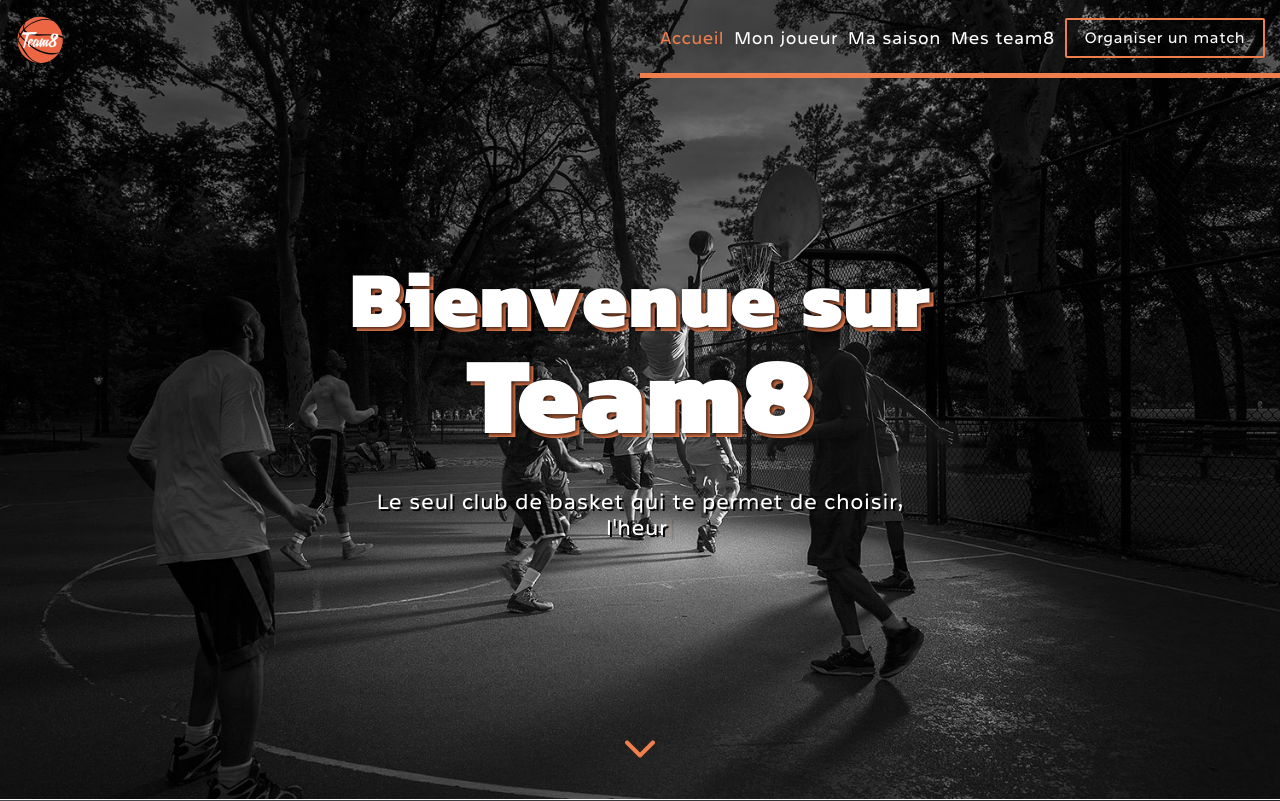
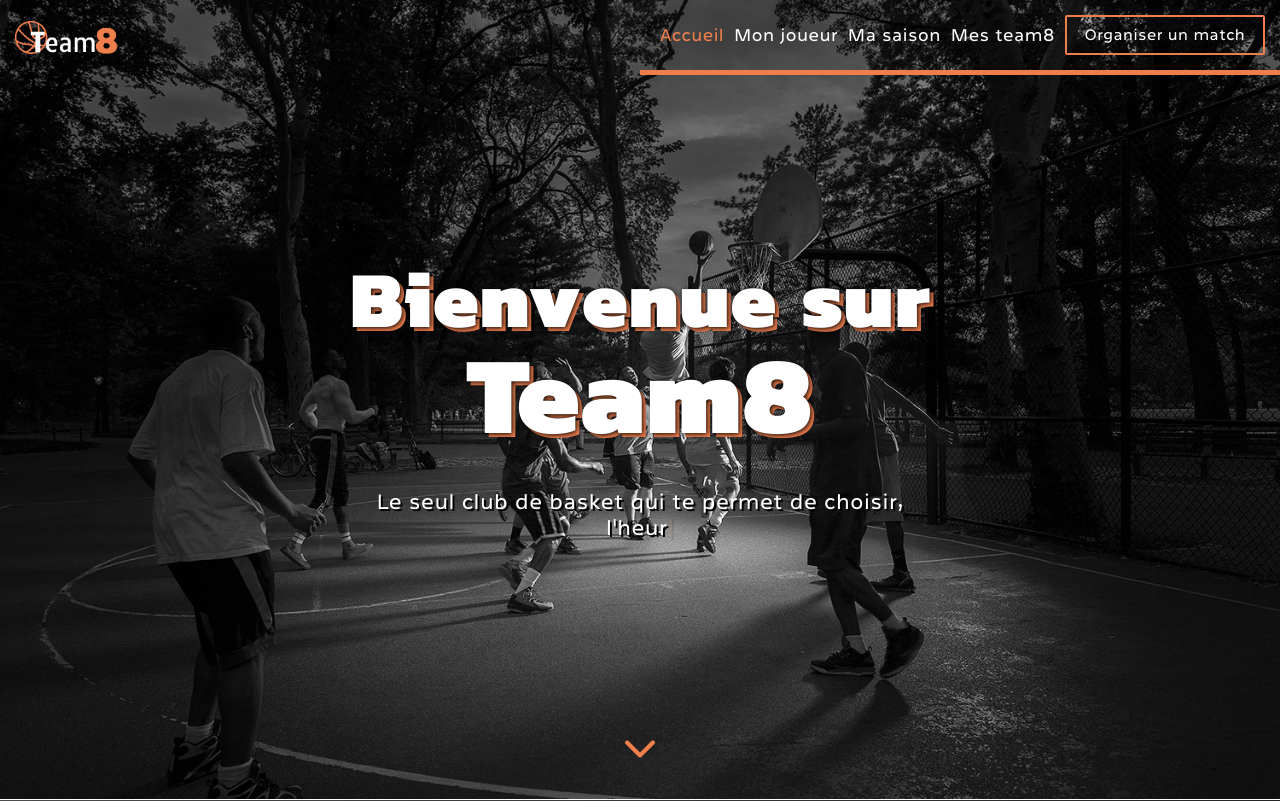
Before and after one commit to pauldevaublanc/team8-app, a React (Create React App) app: page / in a window 1280 px wide. Shown: the top 801 px of the page. Built offline with nearby package versions, Linux system fonts and the light colour scheme.

Commit message:
logo changed

```diff
--- a/src/components/Navbar/index.css
+++ b/src/components/Navbar/index.css
@@ -23,7 +23,7 @@
 }
 
 .navbar_logo img{
-    width: 50px;
+    width: 140px;
     height: auto;
 }
 
@@ -63,7 +63,7 @@
     box-sizing: border-box;
     margin: 0 auto;
     padding: 0;
-    top: 73px;
+    top: 70px;
     right: 0px;
     transition: 0.8s;
 }
--- a/src/components/Navbar/index.js
+++ b/src/components/Navbar/index.js
@@ -30,7 +30,7 @@
     return (
       <div className={`navbar_wrapper ${this.state.isTop ? '': 'navbar_bgBlack'}`}>
         <div className="navbar_logo">
-          <NavLink to={"/"}><img src={require(`../../img/logo-t8.png`)} alt=""/></NavLink>
+          <NavLink to={"/"}><img src={require(`../../img/logoT8.png`)} alt=""/></NavLink>
         </div>
         <div className="navbar_links">
             <NavLink className="noMobile" activeClassName={'activeLink'} to={"/"} exact><p>Accueil</p></NavLink>
```
Also changed, not shown: src/img/logoT8.png (added).
